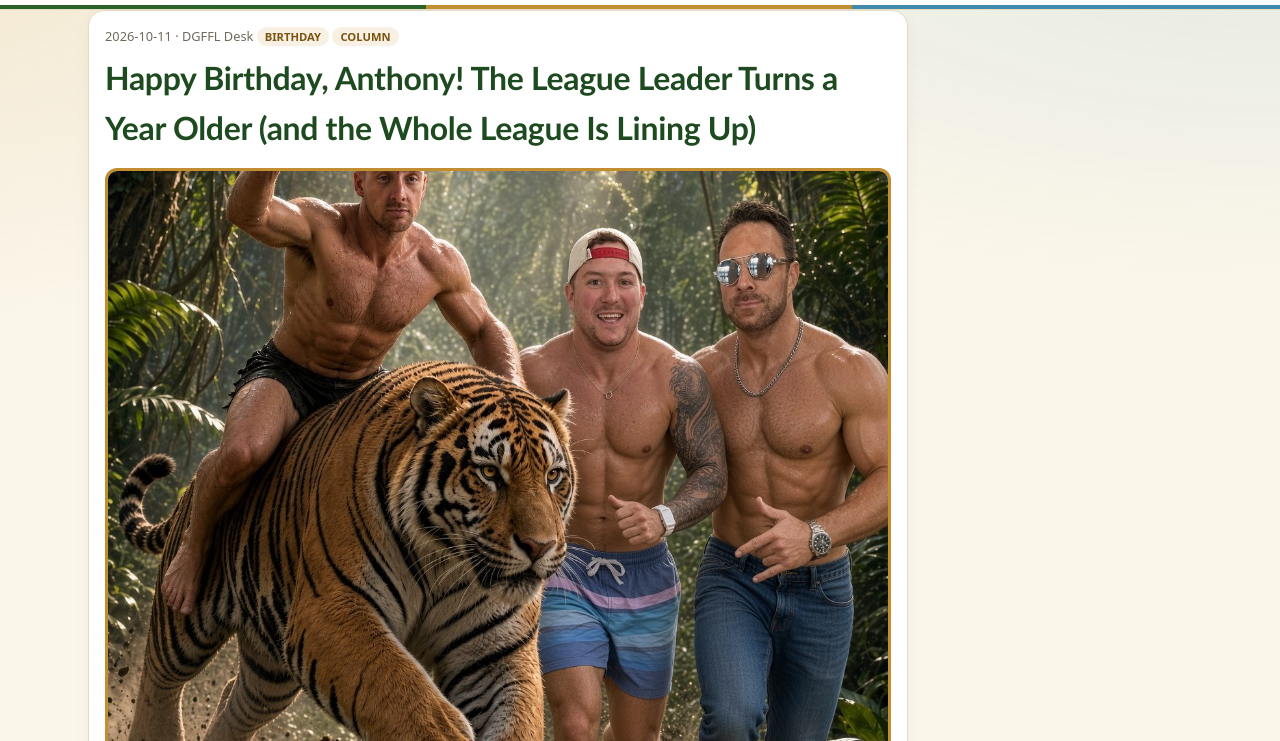
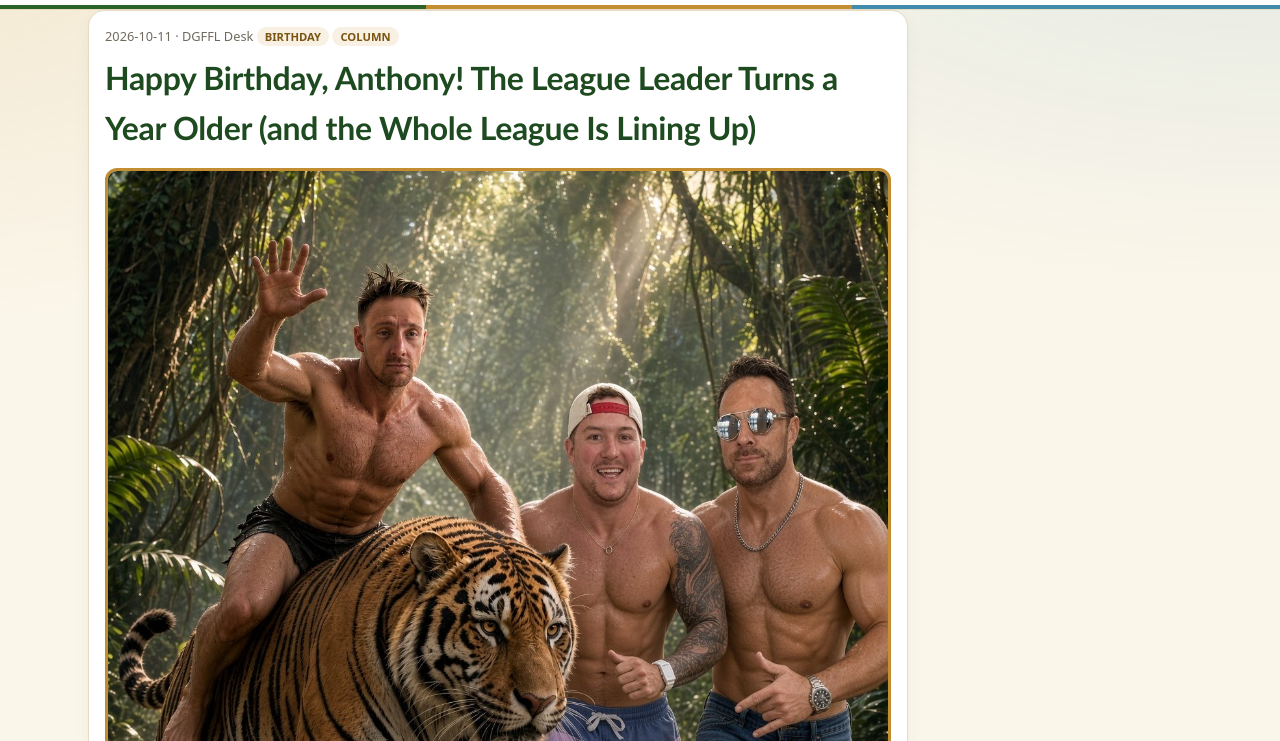
Before and after one commit to 15ctay/tacos-tolteca, a plain HTML site: page news/happy-birthday-anthony.html in a window 1280 px wide. Shown: the part 59-800 px from the top of the page. Drawn offline with Linux system fonts and the light colour scheme.

Commit message:
Birthday image framing

```diff
--- a/assets/style.css
+++ b/assets/style.css
@@ -66,4 +66,4 @@ html{background:var(--bg)}body{min-height:100vh;background-attachment:fixed}
 @media(max-width:600px){.txctl select{flex:1 1 45%}}
 .roast{margin-top:6px;padding:8px 12px;background:#c28e3114;border-left:3px solid var(--gold);border-radius:8px;font-size:.9rem;color:#3d3a31;font-style:italic}
 .roast span{font-style:normal;font-weight:800;color:#b5402c;font-size:.72rem;text-transform:uppercase;letter-spacing:.06em;margin-right:4px}
-.postimg{margin:0 0 1.2em}.postimg img{width:100%;max-height:640px;object-fit:cover;border-radius:12px;display:block;border:3px solid var(--gold)}.postimg figcaption{text-align:center;color:var(--mut);font-size:.85rem;font-style:italic;margin-top:6px}
+.postimg{margin:0 0 1.2em}.postimg img{width:100%;max-height:720px;object-fit:cover;object-position:center 15%;border-radius:12px;display:block;border:3px solid var(--gold)}.postimg figcaption{text-align:center;color:var(--mut);font-size:.85rem;font-style:italic;margin-top:6px}
```
